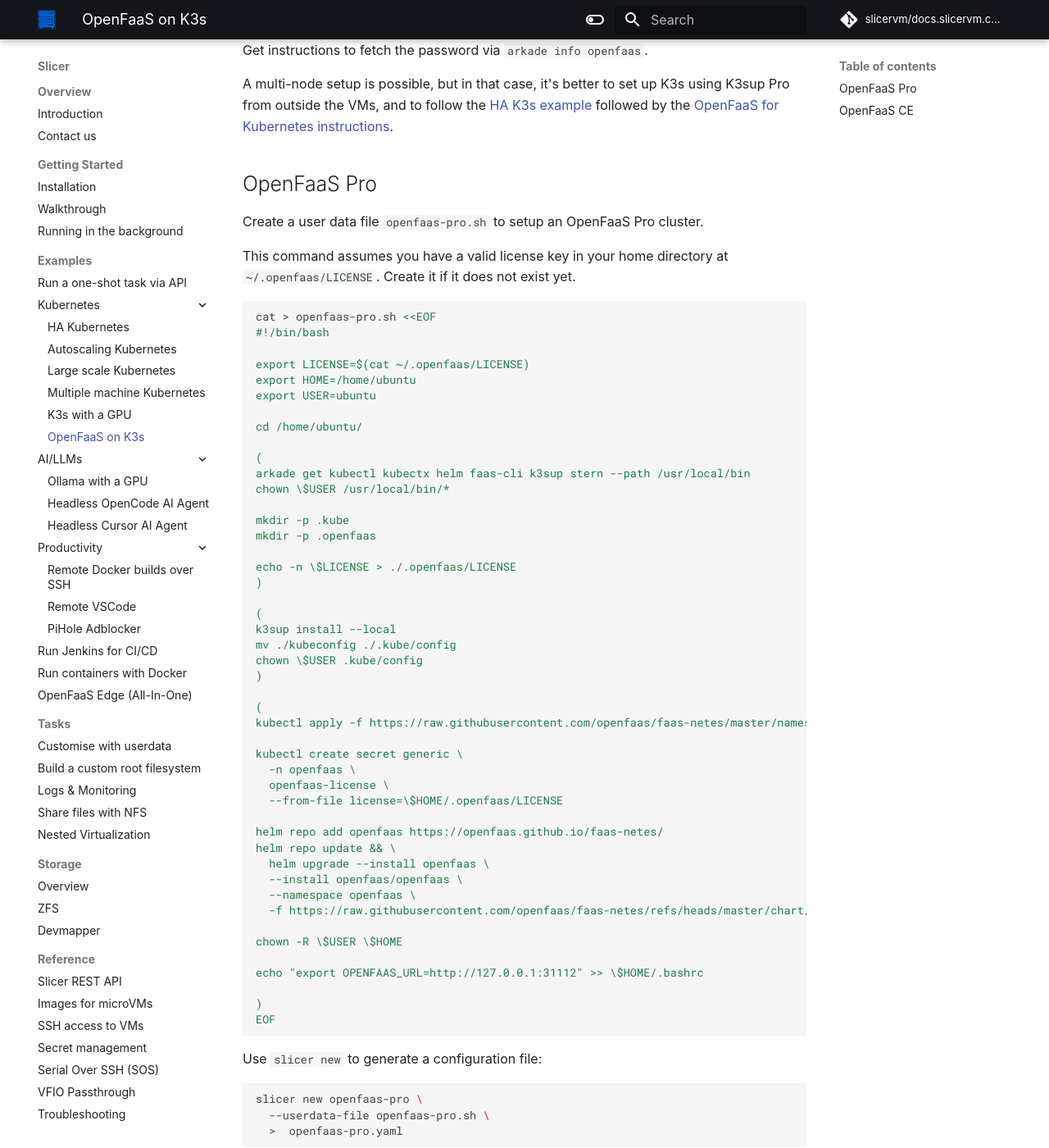
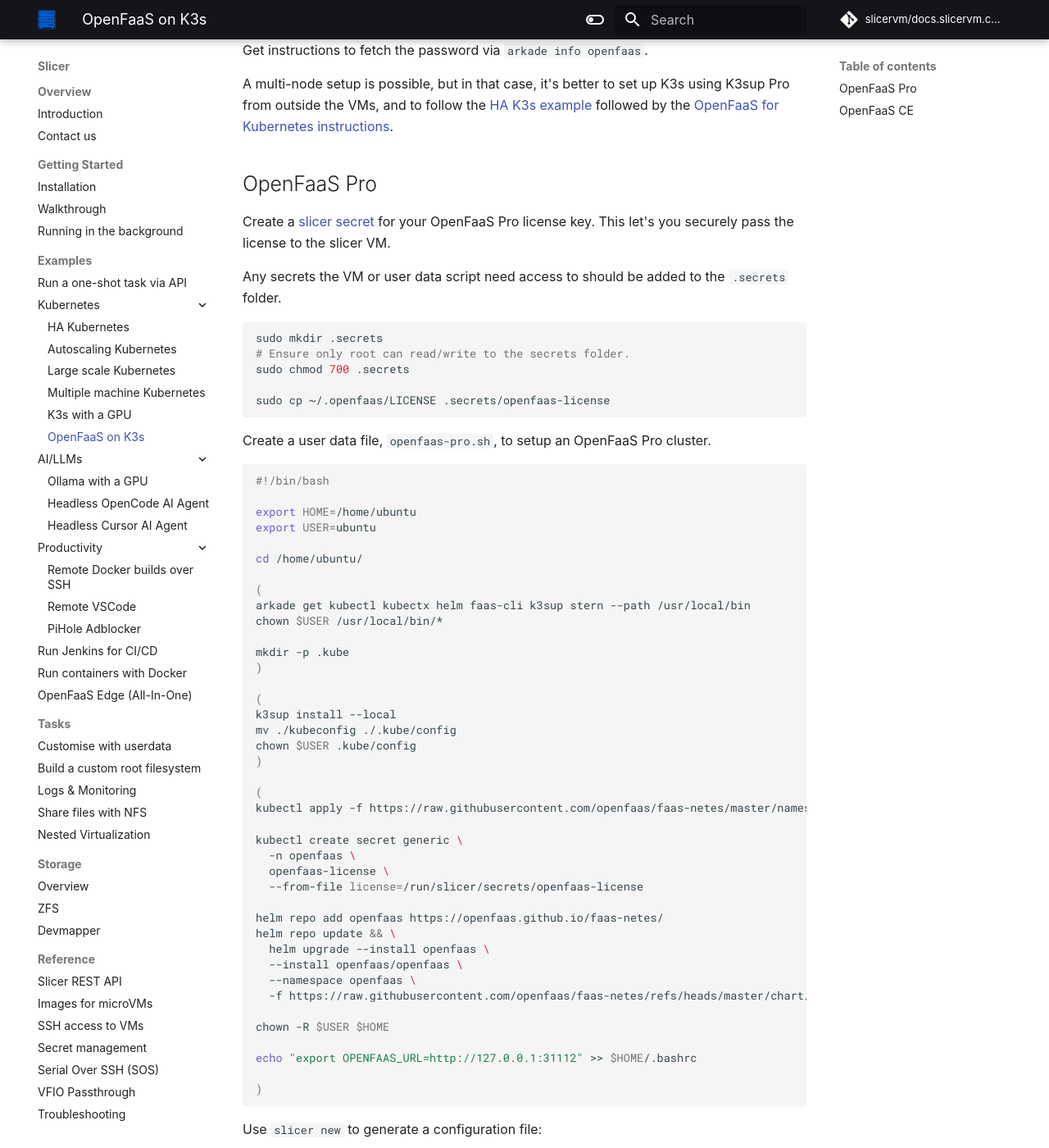
Before and after one commit to slicervm/docs.slicervm.com, an MkDocs documentation site: the page built from docs/examples/openfaas.md, in a window 1280 px wide and 1400 px high, scrolled down 414 px. Shown: the whole window at 82% size. Built offline with MkDocs 1.6.1 and Material for MkDocs 9.7.7, drawn with Linux system fonts in a browser that asks for light colours; some web fonts are replaced; comment, search, counter and statistics services are not loaded; some of the changed text lies outside the part shown.

Commit message:
Update OpenFaaS example to use slicer secrets
Signed-off-by: Han Verstraete (OpenFaaS Ltd) <han@openfaas.com>

````diff
--- a/docs/examples/openfaas.md
+++ b/docs/examples/openfaas.md
@@ -16,15 +16,23 @@
 
 ## OpenFaaS Pro
 
-Create a user data file `openfaas-pro.sh` to setup an OpenFaaS Pro cluster.
+Create a [slicer secret](/reference/secrets) for your OpenFaaS Pro license key. This let's you securely pass the license to the slicer VM.
 
-This command assumes you have a valid license key in your home directory at `~/.openfaas/LICENSE`. Create it if it does not exist yet.
+Any secrets the VM or user data script need access to should be added to the `.secrets` folder.
 
 ```bash
-cat > openfaas-pro.sh <<EOF
+sudo mkdir .secrets
+# Ensure only root can read/write to the secrets folder.
+sudo chmod 700 .secrets
+
+sudo cp ~/.openfaas/LICENSE .secrets/openfaas-license
+```
+
+Create a user data file, `openfaas-pro.sh`, to setup an OpenFaaS Pro cluster.
+
+```bash
 #!/bin/bash
 
-export LICENSE=$(cat ~/.openfaas/LICENSE)
 export HOME=/home/ubuntu
 export USER=ubuntu
 
@@ -32,18 +40,15 @@
 
 (
 arkade get kubectl kubectx helm faas-cli k3sup stern --path /usr/local/bin
-chown \$USER /usr/local/bin/*
+chown $USER /usr/local/bin/*
 
 mkdir -p .kube
-mkdir -p .openfaas
-
-echo -n \$LICENSE > ./.openfaas/LICENSE
 )
 
 (
 k3sup install --local
 mv ./kubeconfig ./.kube/config
-chown \$USER .kube/config
+chown $USER .kube/config
 )
 
 (
@@ -52,7 +57,7 @@
 kubectl create secret generic \
   -n openfaas \
   openfaas-license \
-  --from-file license=\$HOME/.openfaas/LICENSE
+  --from-file license=/run/slicer/secrets/openfaas-license
 
 helm repo add openfaas https://openfaas.github.io/faas-netes/
 helm repo update && \
@@ -61,12 +66,11 @@
   --namespace openfaas \
   -f https://raw.githubusercontent.com/openfaas/faas-netes/refs/heads/master/chart/openfaas/values-pro.yaml
 
-chown -R \$USER \$HOME
+chown -R $USER $HOME
 
-echo "export OPENFAAS_URL=http://127.0.0.1:31112" >> \$HOME/.bashrc
+echo "export OPENFAAS_URL=http://127.0.0.1:31112" >> $HOME/.bashrc
 
 )
-EOF
 ```
 
 Use `slicer new` to generate a configuration file:
@@ -117,10 +121,9 @@
 
 OpenFaaS CE is licensed for personal, non-commercial use or a single 60 day commercial trial per company.
 
-The above userdata script can be re-used, with a few options removed.
+The above userdata script can be re-used, with a few options removed. Create the `openfaas-ce.sh` userdata script:
 
-```sh
-cat > openfaas-ce.sh <<EOF
+```bash
 export HOME=/home/ubuntu
 export USER=ubuntu
 
@@ -128,7 +131,7 @@
 
 (
 arkade get kubectl kubectx helm faas-cli k3sup stern --path /usr/local/bin
-chown \$USER /usr/local/bin/*
+chown $USER /usr/local/bin/*
 
 mkdir -p .kube
 mkdir -p .openfaas
@@ -137,7 +140,7 @@
 (
 k3sup install --local
 mv ./kubeconfig ./.kube/config
-chown \$USER .kube/config
+chown $USER .kube/config
 )
 
 (
@@ -149,18 +152,17 @@
   --install openfaas/openfaas \
   --namespace openfaas \
 
-chown -R \$USER \$HOME
+chown -R $USER $HOME
 
-echo "export OPENFAAS_URL=http://127.0.0.1:31112" >> \$HOME/.bashrc
+echo "export OPENFAAS_URL=http://127.0.0.1:31112" >> $HOME/.bashrc
 
 )
-EOF
 ```
 
 Create `openfaas-ce.yaml` clicer configuration file:
 
 ```bash
-slicer new openfaas-pro \
-  --userdata-file openfaas-pro.sh \
+slicer new openfaas-ce \
+  --userdata-file openfaas-ce.sh \
   >  openfaas-ce.yaml
 ```
````
